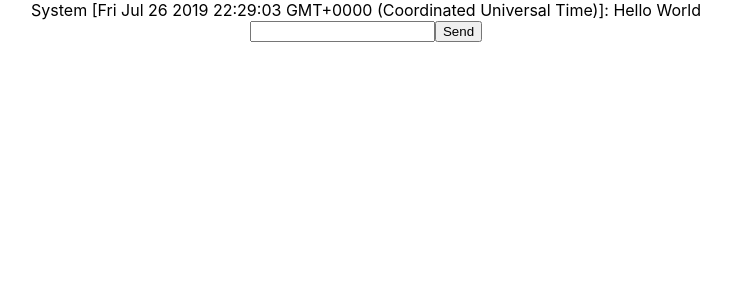
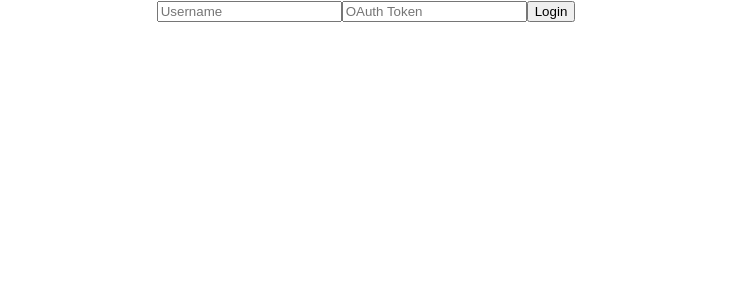
Before and after one commit to kirkbyers/twitch-chat, a React (Create React App) app: page / in a window 1280 px wide. Shown: the top 300 px of the page, without its empty margins (274-1005 px from the left). Built offline with nearby package versions, Linux system fonts and the light colour scheme.

Commit message:
Wire up twitch chat login form.

```diff
--- a/src/containers/chat/chat.tsx
+++ b/src/containers/chat/chat.tsx
@@ -1,6 +1,7 @@
 import React from 'react';
 import { connect } from 'react-redux';
 import { RootReducer } from '../../redux/reducers'
+import { AnyAction } from 'redux';
 
 import './chat.scss';
 import { getChatMessages } from '../../redux/selectors/messages';
@@ -9,7 +10,7 @@ import { addMessage } from '../../redux/actions/messages';
 import { TWITCH_CHAT_ADDRESS } from '../../shared/constants';
 import ChatMessageComponent from '../../components/chat-message/chat-message';
 import ChatInputComponent from '../../components/chat-input/chat-input';
-import { AnyAction } from 'redux';
+import LoginFormContainter from '../login-form/login-form';
 
 interface Props {
     addMessage: (message: ChatMessage) => AnyAction;
@@ -17,40 +18,45 @@ interface Props {
 }
 interface State {
     userInput: string;
+    isLoggedIn: boolean;
 }
 
 class Chat extends React.Component<Props, State>{
     wsConn: WebSocket = {} as WebSocket;
     constructor(props: Props) {
         super(props);
-        this.props.addMessage({
-            content: 'Hello World',
-            from: 'System',
-            dateTime: new Date(),
-            stream: 'local',
-        });
         this.state = {
             userInput: '',
+            isLoggedIn: false,
         };
     }
 
-    dialTwitchWSS = () => {
+    dialTwitchWSS = (username: string, oauthToken: string) => {
         this.wsConn = new WebSocket(TWITCH_CHAT_ADDRESS);
         this.wsConn.addEventListener('error', (e) => {
             // TODO: Connection error handler
-            console.log(e);
+            console.error(e);
         });
         this.wsConn.addEventListener('message', (e) => {
             // TODO: Send message to twitch
             console.log(e);
+            this.props.addMessage({
+                content: e.data,
+                from: 'Twitch',
+                stream: 'idk'
+            })
         });
         this.wsConn.addEventListener('open', (e) => {
             // TODO: Connection success handler
             console.log(e);
+            this.wsConn.send(`PASS ${oauthToken}`);
+            this.wsConn.send(`NICK ${username}`);
+            this.setState(() => ({ isLoggedIn: true }));
         });
         this.wsConn.addEventListener('close', (e) => {
             // TODO: close/retry handler
             console.log(e);
+            this.setState(() => ({ isLoggedIn: false }));
         });
     }
 
@@ -65,9 +71,13 @@ class Chat extends React.Component<Props, State>{
         this.setState(() => ({ userInput: '' }));
     }
 
+    handleLoginSubmit = (username: string, oauthToken: string) => {
+        this.dialTwitchWSS(username, oauthToken);
+    }
+
     render() {
-        return (
-            <div className="chat" >
+        return this.state.isLoggedIn ?
+            (<div className="chat" >
                 <div className="chat-messages">
                     {this.props.chatMessages.map((message, index) => (
                         <ChatMessageComponent message={message} key={index}></ChatMessageComponent>
@@ -80,8 +90,8 @@ class Chat extends React.Component<Props, State>{
                         onSubmit={this.handleChatInputSubmit}
                     ></ChatInputComponent>
                 </div>
-            </div >
-        )
+            </div>) :
+            (<LoginFormContainter onSubmit={this.handleLoginSubmit}></LoginFormContainter>)
     }
 }
 
--- /dev/null
+++ b/src/containers/login-form/login-form.tsx
@@ -0,0 +1,48 @@
+import React from 'react';
+
+interface Props {
+    onSubmit: (username: string, oauthToken: string) => void;
+}
+
+interface State {
+    username: string;
+    oauthToken: string;
+}
+
+const initState: State = {
+    username: '',
+    oauthToken: '',
+};
+
+class LoginFormContainer extends React.Component<Props, State> {
+    constructor(props: Props) {
+        super(props);
+        this.state = initState;
+    }
+    handleFormValueUpdate = (e: React.ChangeEvent<HTMLInputElement>) => {
+        if (!e.target) {
+            return;
+        }
+        const newStateFrag: Pick<State, any> = {};
+        newStateFrag[e.target.name as 'username' | 'oauthToken'] = e.target.value;
+        this.setState(() => newStateFrag);
+    }
+
+    handleFormSubmit = (e: React.FormEvent<HTMLFormElement>) => {
+        e.preventDefault();
+        this.props.onSubmit(this.state.username, this.state.oauthToken);
+        this.setState(() => initState);
+    }
+
+    render() {
+        return (
+            <form onSubmit={this.handleFormSubmit}>
+                <input type="text" name="username" value={this.state.username} onChange={this.handleFormValueUpdate} placeholder="Username" />
+                <input type="password" name="oauthToken" value={this.state.oauthToken} onChange={this.handleFormValueUpdate} placeholder="OAuth Token" />
+                <button type="submit">Login</button>
+            </form>
+        );
+    }
+}
+
+export default LoginFormContainer;
```
Also changed, not shown: src/containers/login-form/login-form.scss (added).
